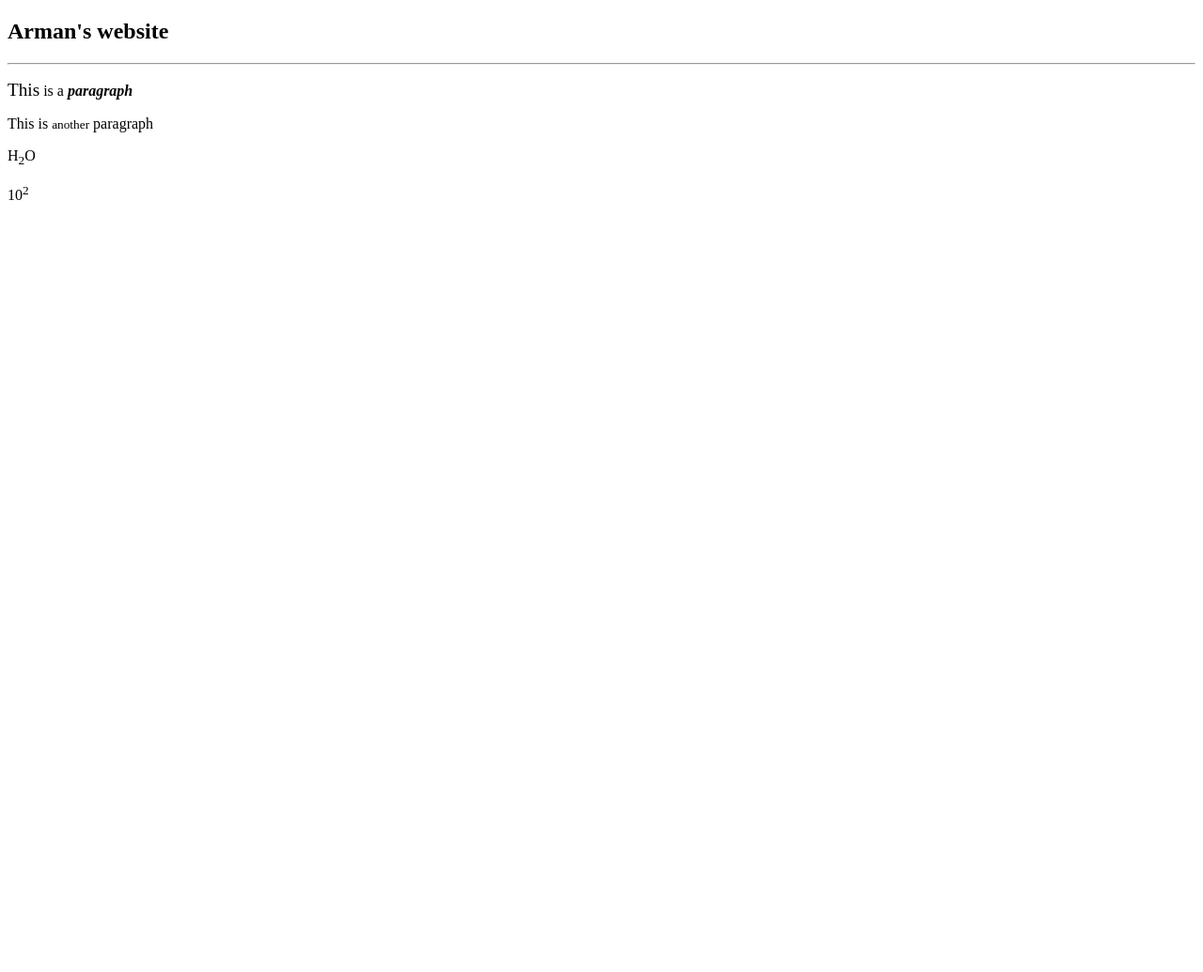
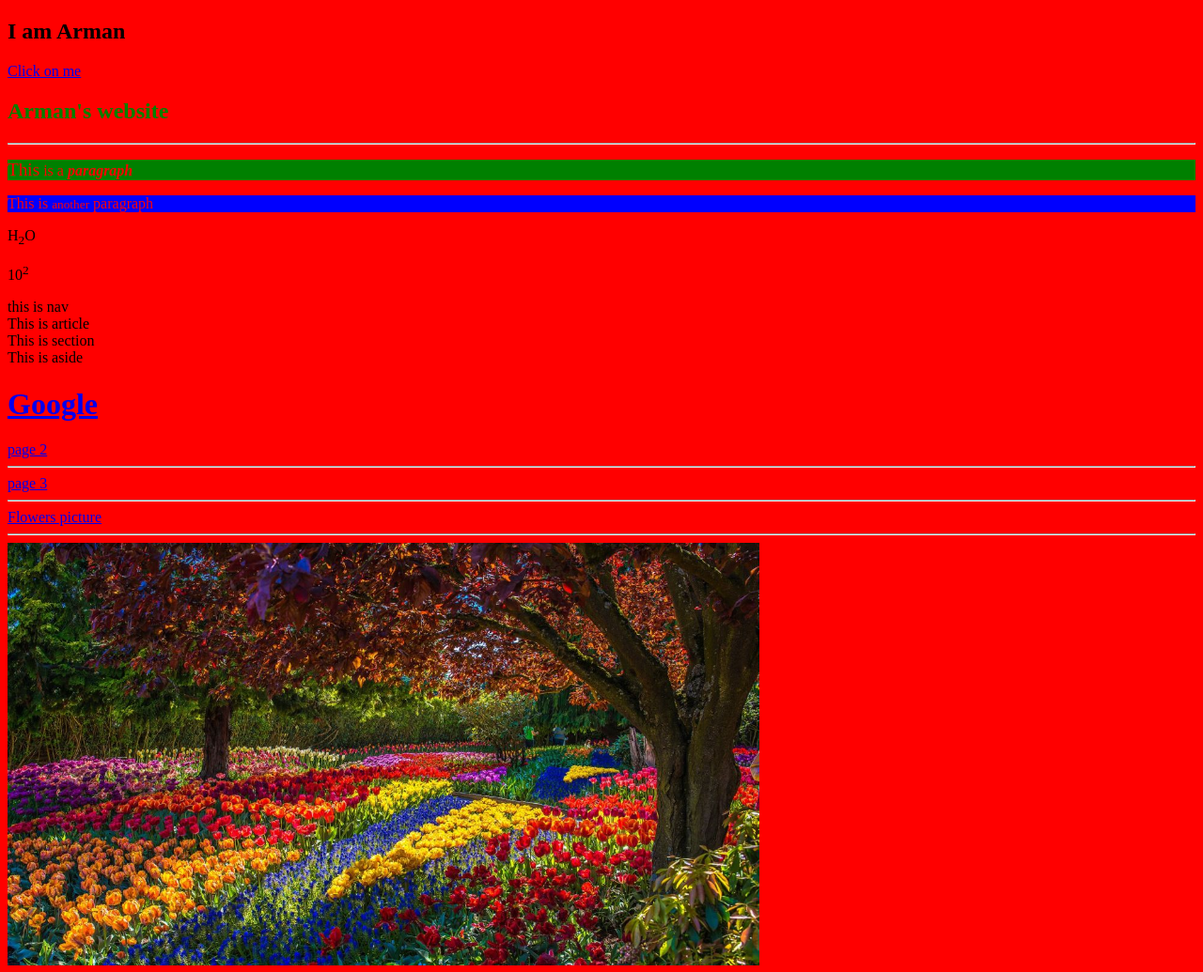
Before and after one commit to Armanyousefzade/A-website-with-HTML, a plain HTML site: page index.html in a window 1280 px wide. Shown: the whole page at 94% size. Before the commit the page ends 800 px from the top, so only its background shows below. Drawn offline with Linux system fonts and the light colour scheme.

Commit message:
Added more pictures and content and pages

```diff
--- a/index.html
+++ b/index.html
@@ -5,13 +5,46 @@
     <meta name="description" content="This is Arman's website">
     <title>Arman's Website</title>
   </head>
-  <body>
-    <h2>Arman's website</h2>
+  <body style="background-color:red;"">
+    <h2>I am Arman</h1>
+    <a href="https://www.google.com">Click on me</a>
+    <h2 style="color:green">Arman's website</h2>
     <hr/>
-    <p><big>This</big> is a <b><i>paragraph</i></b></p>
-    <p>This is <small>another</small> paragraph</p>
+    <p style="color: red;background-color: green;"><big>This</big> is a <b><i>paragraph</i></b></p>
+    <p style="color: red;background-color: blue;">This is <small>another</small> paragraph</p>
     <p>H<sub>2</sub>O</p>
     <p>10<sup>2</sup></p>
+    <!-- This is a comment -->
+    <header>
+      <nav>
+        this is nav
+      </nav>
+    </header>
+    <main>
+      <article>
+        This is article
+        <section>
+          This is section
+          <aside>
+            This is aside
+            </aside>
+        </section>
+      </article>
+
+      <a href="https://www.google.com" target="_blank"> <h1>Google</h1></a>
+      <a href="page2.html">page 2</a>
+      <hr>
+      <a href="dir1/page3.html">page 3</a>
+      <hr>
+      <a href="Flower.jpeg">Flowers picture</a>
+      <hr>
+      <a href="https://fsb.zobj.net/crop.php?r=VRLoR2tIfMTAIQ48OPSkOBYZQ-ZbW6sDbKcqsZ2Pbawl0QgHNQiBvuGVI-ZHryni--JplzvT-YYPZ_m1mxRfp6zM2wdHlpLpeBGYHej17UUYaZr6YRtcd6U04C25hYrDaOrx5Qz8Y70vzPZP">
+      <img width="800" src="Flower.jpeg" alt="Flowers"/>
+      </a>
+    </main>
+    <footer>
+
+    </footer>
   </body>
 
 </html>
```
Also changed, not shown: Page2.html (added, +13 -0 lines), dir1/page3.html (added, +11 -0 lines), Flower.jpeg (added), 1 other file.
